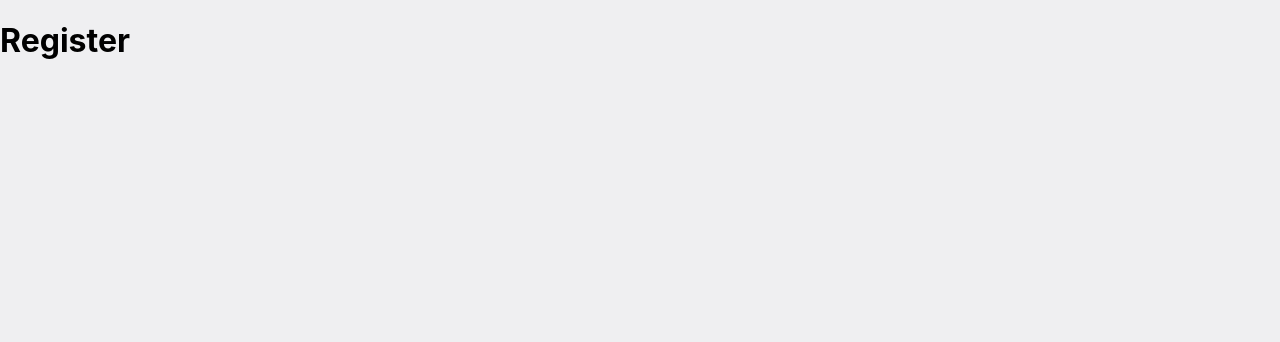
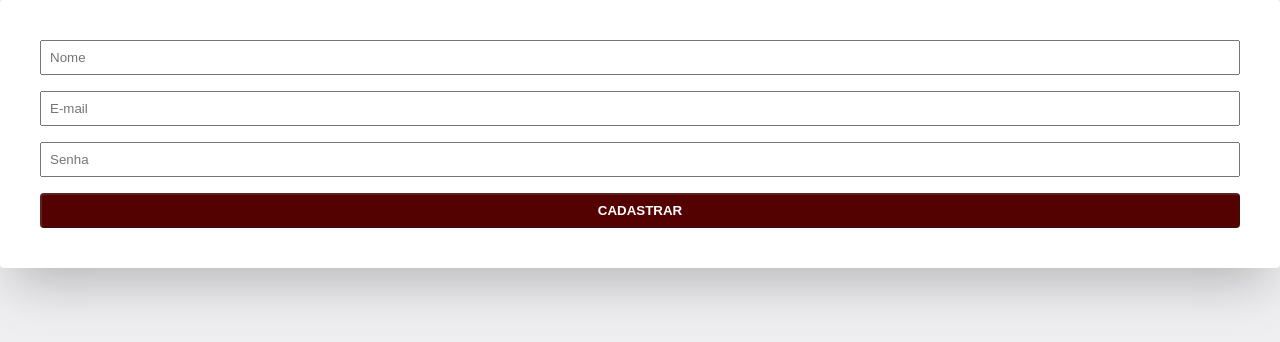
Before and after one commit to mlopeesz/fogo-delivery, a React (Create React App) app in the folder front-end/: page /register in a window 1280 px wide. Shown: the top 342 px of the page. Built offline with nearby package versions, Linux system fonts and the light colour scheme.

Commit message:
feat: :sparkles: register page and constants

```diff
--- a/front-end/src/constants/index.js
+++ b/front-end/src/constants/index.js
@@ -1,5 +1,4 @@
-const MIN_LENGTH_PASSWORD = 6;
-const validateEmailRegex = /^[^@\s]+@[^@\s]+\.[^@\s]+$/;
-const STATUS_OK = 200;
-
-export { MIN_LENGTH_PASSWORD, validateEmailRegex, STATUS_OK };
+export const MIN_LENGTH_PASSWORD = 6;
+export const MIN_LENGTH_NAME = 12;
+export const validateEmailRegex = /^[^@\s]+@[^@\s]+\.[^@\s]+$/;
+export const STATUS_OK = 200;
--- a/front-end/src/pages/Register/index.jsx
+++ b/front-end/src/pages/Register/index.jsx
@@ -1,9 +1,78 @@
-import React from 'react';
+import React, { useState } from 'react';
+import {
+  MIN_LENGTH_PASSWORD, MIN_LENGTH_NAME, validateEmailRegex } from '../../constants';
 
 function Register() {
+  const [registerError] = useState(false);
+  const [inputState, setInputState] = useState({
+    name: '',
+    email: '',
+    password: '',
+  });
+
+  const onChangeNameInput = ({ target }) => {
+    setInputState({
+      name: target.value,
+      email: inputState.email,
+      password: inputState.password,
+    });
+  };
+
+  const onChangeEmailInput = ({ target }) => {
+    setInputState({
+      name: inputState.name,
+      email: target.value,
+      password: inputState.password,
+    });
+  };
+
+  const onChangePasswordInput = ({ target }) => {
+    setInputState({
+      name: inputState.name,
+      email: inputState.email,
+      password: target.value,
+    });
+  };
+
+  const validateNameInput = inputState.name.length < MIN_LENGTH_NAME;
+  const validateEmailInput = inputState.email.match(validateEmailRegex);
+  const validatePasswordInput = inputState.password.length < MIN_LENGTH_PASSWORD;
+
   return (
     <div>
-      <h1>Register</h1>
+      <div className="login-form">
+        <input
+          type="text"
+          data-testid="common_register__input-name"
+          placeholder="Nome"
+          onChange={ onChangeNameInput }
+        />
+        <input
+          type="text"
+          data-testid="common_register__input-email"
+          placeholder="E-mail"
+          onChange={ onChangeEmailInput }
+        />
+        <input
+          type="password"
+          data-testid="common_register__input-password"
+          placeholder="Senha"
+          onChange={ onChangePasswordInput }
+        />
+        {registerError && (
+          <span data-testid="common_register__element-invalid_register">
+            ❗Usuário já existe
+          </span>
+        )}
+        <button
+          className="primary-button"
+          type="button"
+          data-testid="common_register__button-register"
+          disabled={ !validateEmailInput || validatePasswordInput || validateNameInput }
+        >
+          CADASTRAR
+        </button>
+      </div>
     </div>
   );
 }
```
